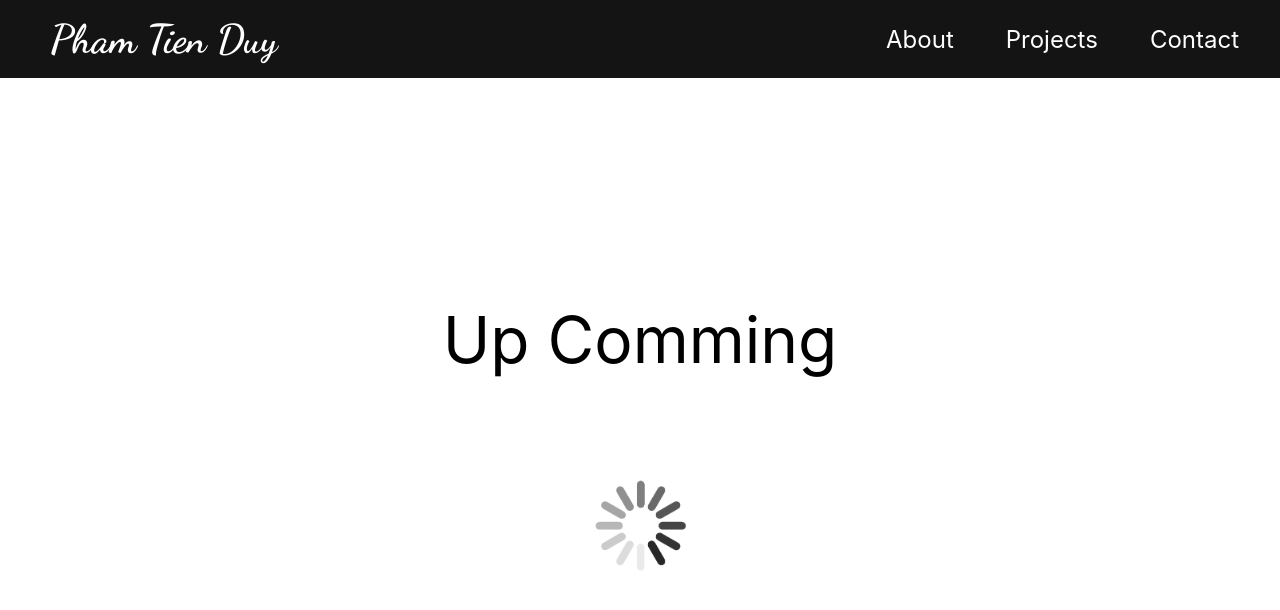
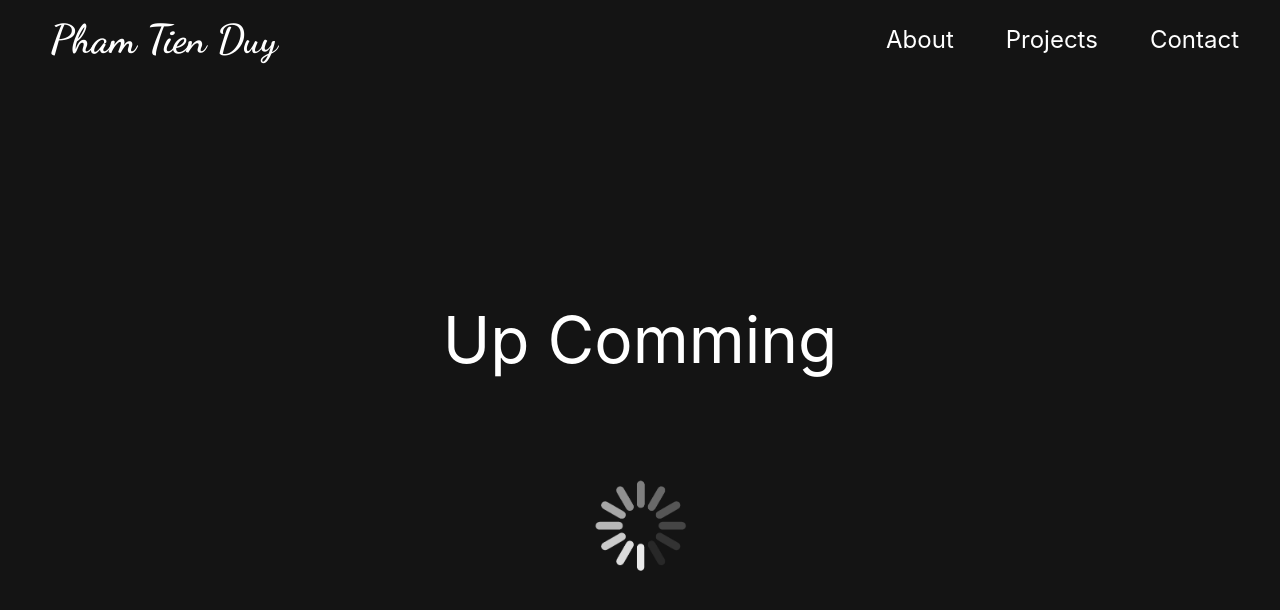
Before and after one commit to w3lt/portfolio, a React (Create React App) app: page /projects in a window 1280 px wide. Shown: the top 610 px of the page. Built offline with nearby package versions, Linux system fonts and the light colour scheme.

Commit message:
change background color of projects

```diff
--- a/src/components/Projects/Projects.css
+++ b/src/components/Projects/Projects.css
@@ -8,4 +8,6 @@
     flex-direction: column;
     align-items: center;
     justify-content: center;
+    background-color: #141414;
+    color: white;
 }
```
